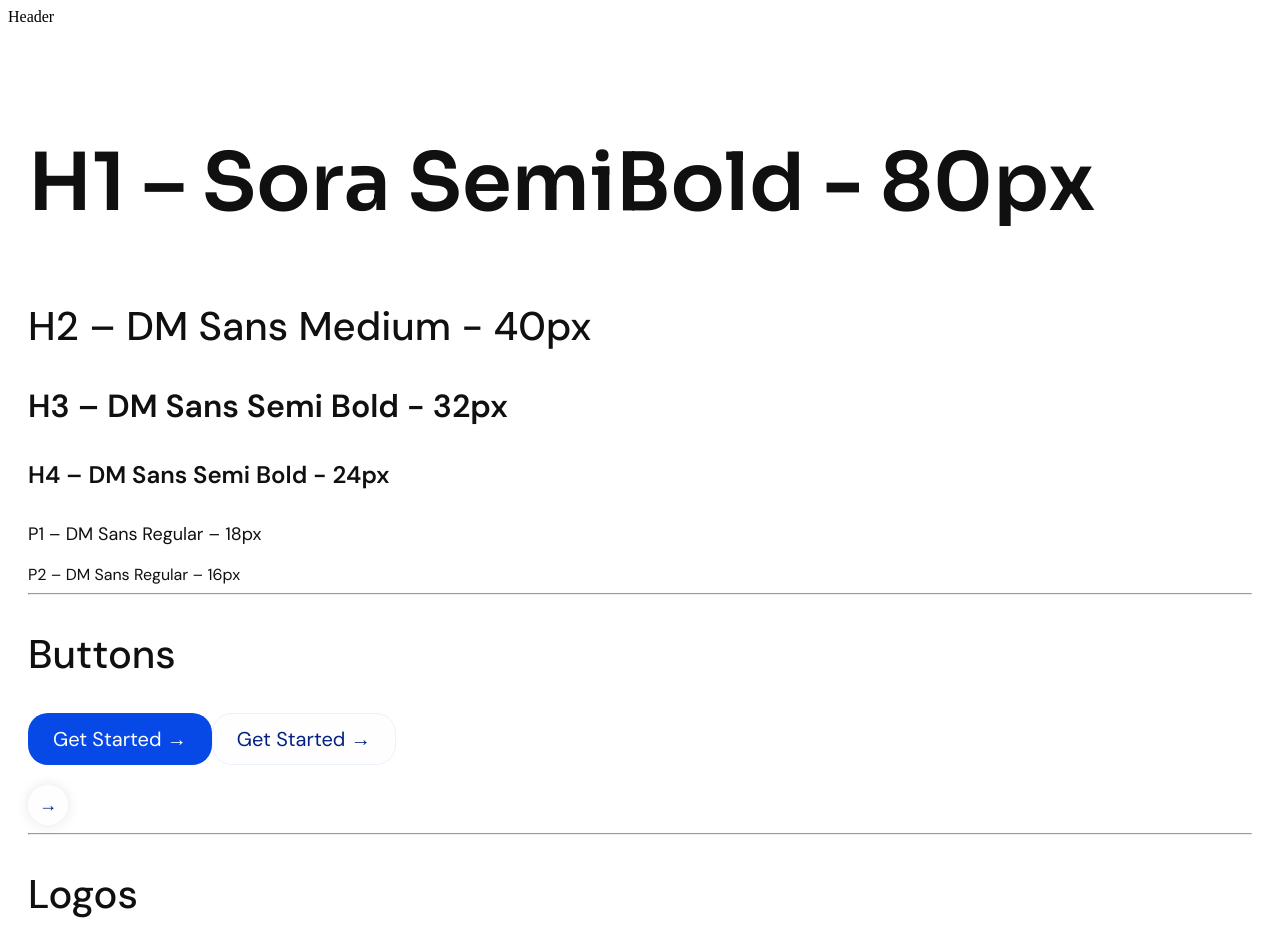
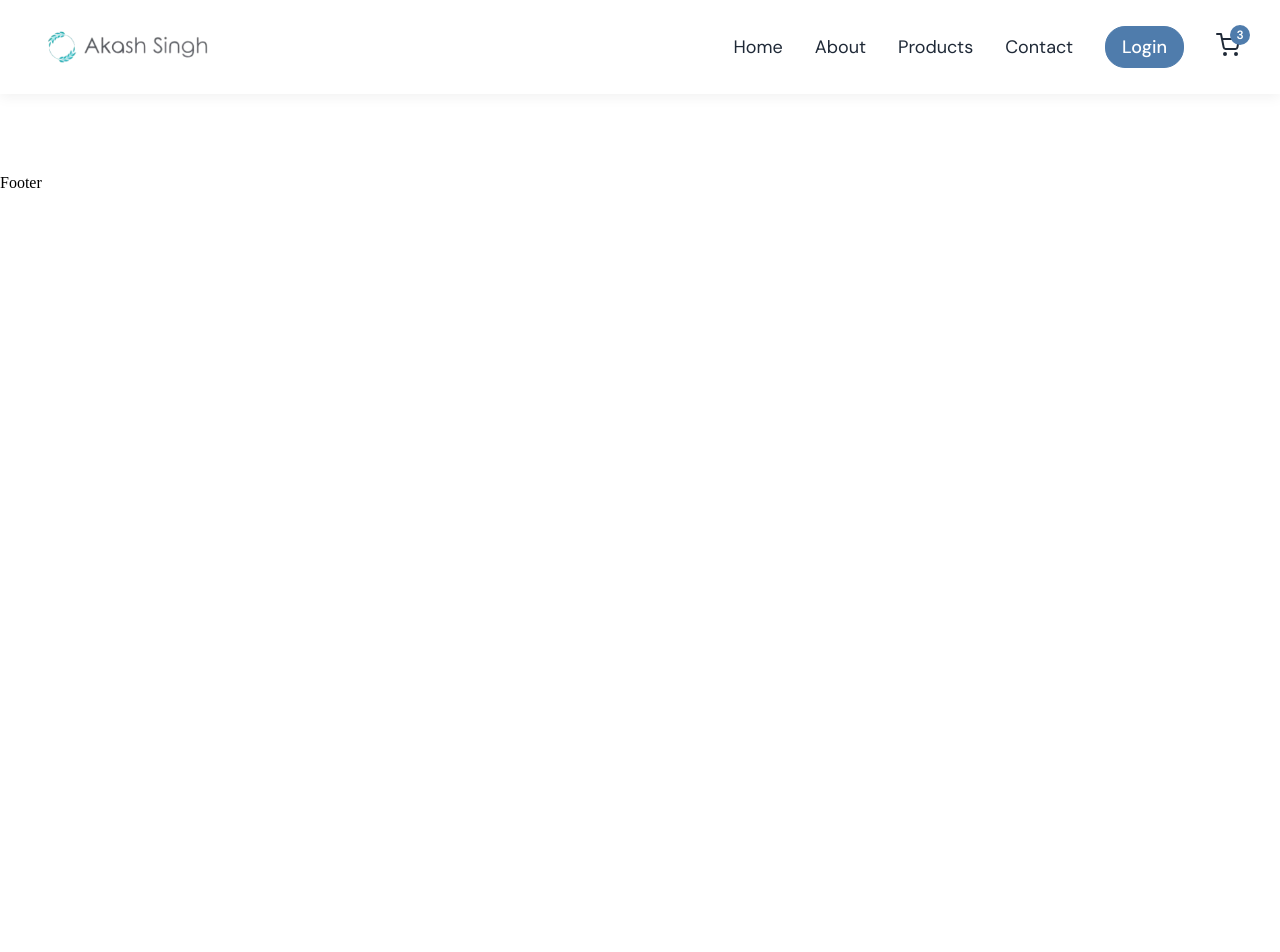
Before and after one commit to AkashThakur14/Ecommerce, a React (Vite) app: page / in a window 1280 px wide. Shown: the top 952 px of the page. After the commit the page ends 800 px from the top, so only its background shows below. Built offline with nearby package versions, Linux system fonts and the light colour scheme.

Commit message:
header create

```diff
--- a/src/App.css
+++ b/src/App.css
@@ -1,10 +1,18 @@
+/* ===== Base Reset ===== */
+*,
+*::before,
+*::after {
+  margin: 0;
+  padding: 0;
+  box-sizing: border-box;
+}
 /* Base Colors */
 :root {
-    --primary-blue: #0649E7;
-    --deep-blue: #022183;
-    --white: #FEFEFE;
-    --light-gray: #EBF1FF;
-    --black: #101010;
+  --primary-blue: #4F7CAC;
+  --deep-blue: #305F72;
+  --white: #FFFFFF;
+  --light-gray: #F5F7FA;
+  --black: #1F2937;
 
     --font-sora: 'Sora', sans-serif;
     --font-dm-sans: 'DM Sans', sans-serif;
@@ -210,3 +218,151 @@
       padding: 0 15px;
     }
   }
+
+/* ================================================================================================ */
+
+ /* ===== Header Styling ===== */
+header {
+  width: 100%;
+  display: flex;
+  justify-content: space-between;
+  align-items: center;
+  padding: 20px 40px;
+  background-color: var(--white);
+  box-shadow: 0 4px 12px rgba(0, 0, 0, 0.05);
+  position: sticky;
+  top: 0;
+  z-index: 999;
+}
+
+/* Logo Image */
+.logo img {
+  max-height: 50px;
+}
+
+/* Navbar Styling */
+.navbar {
+  display: flex;
+  align-items: center;
+}
+
+/* Navbar List */
+.navbar-list {
+  list-style: none;
+  display: flex;
+  gap: 32px;
+  align-items: center;
+}
+
+/* Navbar Links */
+.navbar-list .nav-link {
+  text-decoration: none;
+  color: var(--black);
+  font-family: var(--font-dm-sans);
+  font-size: 18px;
+  transition: color 0.3s ease;
+  position: relative;
+  display: inline-flex;
+  align-items: center;
+}
+
+.navbar-list .nav-link:hover {
+  color: var(--primary-blue);
+}
+
+/* Login Button */
+.login-btn {
+  padding: 8px 16px;
+  border: 1px solid var(--primary-blue);
+  border-radius: var(--border-radius);
+  background-color: var(--primary-blue);
+  color: var(--white) !important;
+  font-weight: 500;
+}
+
+.login-btn:hover {
+  background-color: var(--deep-blue);
+}
+
+/* Cart Icon */
+.cart-trolley {
+  font-size: 24px;
+  color: var(--black);
+  transition: color 0.3s ease;
+}
+
+.cart-trolley:hover {
+  color: var(--primary-blue);
+}
+
+/* Cart Total Badge */
+.cart-total {
+  position: absolute;
+  top: -8px;
+  right: -10px;
+  background-color: var(--primary-blue);
+  color: var(--white);
+  font-size: 12px;
+  font-weight: 600;
+  width: 20px;
+  height: 20px;
+  border-radius: 50%;
+  display: flex;
+  align-items: center;
+  justify-content: center;
+}
+
+.menu-hamburg {
+  display: none;
+}
+
+
+
+
+
+
+
+
+
+
+
+
+
+
+/* ===================================== media quries start form here ==================================== */
+
+@media (max-width: 768px) {
+
+  .menu-web {
+    display: none !important;
+  }
+
+  .menu-hamburg {
+    display: inline-block !important;
+  }
+
+  .menu-mobile {
+    display: block !important;
+    position: absolute;
+    top: 73px;
+    left: 0;
+    width: 100%;
+    background-color: var(--primary-blue);
+    z-index: 100;
+  }
+
+  .menu-mobile ul {
+    display: flex;
+    flex-direction: column;
+    align-items: center;
+  }
+  a.nav-link
+   {
+      color: #fff !important;
+  }
+
+  .cart-total {
+    background-color: #fff;
+    color: #000;
+  }
+}
--- a/src/components/Header.jsx
+++ b/src/components/Header.jsx
@@ -1,7 +1,47 @@
-import React from 'react'
+import React, { useState } from 'react'
+import { NavLink } from 'react-router-dom'
+import { FiShoppingCart } from "react-icons/fi";
+import { CgMenu } from "react-icons/cg";
+
 
 export const Header = () => {
+  const [showMenu, setShowMenu] = useState(false);
+
+  const menuToogleButton = () => {
+    setShowMenu(!showMenu)
+  }
   return (
-    <div>Header</div>
+    <>
+
+      <header>
+        <div className="logo">
+          <NavLink to="/">
+            <img src="./Images/logo.png" alt="image logo " />
+          </NavLink>
+        </div>
+
+        <div className="navbar">
+          <nav className={showMenu ? "menu-mobile" : "menu-web"}>
+            <ul className='navbar-list'>
+              <li><NavLink to="/" className="nav-link">Home</NavLink></li>
+              <li><NavLink to="/about" className="nav-link">About</NavLink></li>
+              <li><NavLink to="/products" className="nav-link">Products</NavLink></li>
+              <li><NavLink to="/contact" className="nav-link">Contact</NavLink></li>
+              <li><NavLink to="/login" className="login-btn nav-link">Login</NavLink></li>
+              <li><NavLink to="/cart" className="nav-link"><FiShoppingCart className='cart-trolley' /><span className='cart-total'>3</span></NavLink></li>
+            </ul>
+          </nav>
+          {/* Two buttons for open and close of menue */}
+          <div className="menu-hamburg">
+            <button onClick={menuToogleButton}>
+            <CgMenu />
+            </button>
+
+          </div>
+
+        </div>
+      </header>
+
+    </>
   )
 }
--- a/src/pages/Home.jsx
+++ b/src/pages/Home.jsx
@@ -6,60 +6,6 @@ export const Home = () => {
 
        <div className="container">
 
-{/* Typography Section */}
-<section>
-  <h1>H1 – Sora SemiBold - 80px</h1>
-  <h2>H2 – DM Sans Medium - 40px</h2>
-  <h3>H3 – DM Sans Semi Bold - 32px</h3>
-  <h4>H4 – DM Sans Semi Bold - 24px</h4>
-  <p>P1 – DM Sans Regular – 18px</p>
-  <small>P2 – DM Sans Regular – 16px</small>
-</section>
-
-<hr />
-
-{/* Buttons Section */}
-<section>
-  <h2>Buttons</h2>
-  <button className="button button--primary">Get Started →</button>
-  <button className="button button--secondary">Get Started →</button>
-
-  <div style={{ marginTop: '20px' }}>
-    <button className="icon-button">→</button>
-  </div>
-</section>
-
-<hr />
-
-{/* Logo Section (Placeholder Logos) */}
-<section>
-  <h2>Logos</h2>
-  <p className="logo-light">MobiusEngine (light)</p>
-  <p className="logo-dark">MobiusEngine (dark)</p>
-  <p className="logo-blue">MobiusEngine (blue)</p>
-</section>
-
-<hr />
-
-{/* Colors Section */}
-<section>
-  <h2>Colors</h2>
-  <div className="swatches">
-    <div className="swatch" style={{ background: '#0649E7' }}></div>
-    <div className="swatch" style={{ background: '#022183' }}></div>
-    <div className="swatch" style={{ background: '#FEFEFE', border: '1px solid #ddd' }}></div>
-    <div className="swatch" style={{ background: '#EBF1FF' }}></div>
-    <div className="swatch" style={{ background: '#101010' }}></div>
-  </div>
-</section>
-
-<hr />
-
-{/* Layout Note */}
-<section>
-  <h2>Layout</h2>
-  <p>For the whole page, max width should be 1500px only.</p>
-</section>
 
 </div>
 
```
Also changed, not shown: public/Images/logo.png (added).
